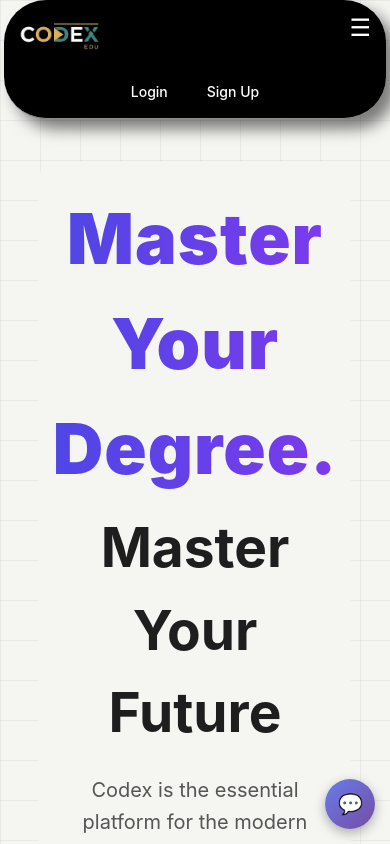
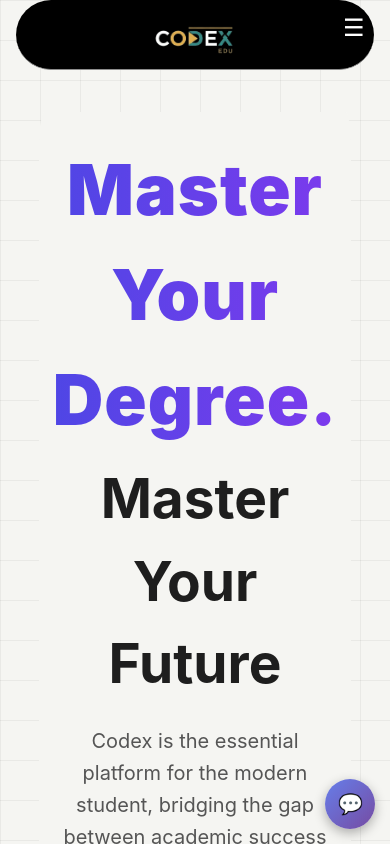
Before and after one commit to kumar-kanhaiya/CODEX_PROJECT, a React (Vite) app: page / in a window 390 px wide. Shown: the top 844 px of the page. Built offline with nearby package versions, Linux system fonts and the light colour scheme.

Commit message:
navbar fix

```diff
--- a/src/Components/HOME/navbar/navbar.css
+++ b/src/Components/HOME/navbar/navbar.css
@@ -3,98 +3,83 @@
     justify-content: space-between;
     align-items: center;
     padding: 10px 20px;
-    background-color: #000;
-    margin: 0 4% 5vh 4%;
+    background: #000;
     border-bottom: 1.5px solid #8d8d8d;
     border-radius: 5vh;
-    box-shadow: 10px 10px 15px rgba(0, 0, 0, 0.5);
+    margin: 0 4% 5vh 4%;
     color: white;
-    margin-top: 0.5vh;
     position: relative;
 }
 
 .logo img {
     height: 45px;
-    transition: transform 0.5s ease;
+    transition: 0.5s;
 }
-
 .logo img:hover {
+    transform: scale(1.3);
     cursor: pointer;
-    transform: scale(1.3);
 }
 
 .nav-items {
     display: flex;
-    color: white;
     gap: 40px;
-    transition: all 0.3s ease;
+    align-items: center;
 }
 
 .nav-items a {
+    color: white;
     text-decoration: none;
-    color: white;
     font-weight: 600;
-    transition: color 0.3s ease;
 }
-
 .nav-items a:hover {
     color: #1cf87f;
 }
 
+.auth-btn {
+    display: flex;
+    gap: 15px;
+}
+.auth-btn a {
+    color: white;
+    font-weight: 600;
+    text-decoration: none;
+}
+
 .nav-toggle {
     display: none;
-    font-size: 24px;
-    cursor: pointer;
 }
 
-.nav-toggle button {
-    background: none;
-    border: none;
+/* Mobile Auth Buttons Inside Menu */
+.mobile-auth {
+    display: none;
+    flex-direction: column;
+    gap: 15px;
+    padding: 20px;
+}
+.mobile-auth a {
     color: white;
-    font-size: 24px;
-    cursor: pointer;
+    font-size: 16px;
+    text-align: center;
 }
 
-.auth-btn {
-    display: flex;
-    gap: 10px;
-}
+/* Tablet */
+@media (max-width: 768px) {
 
-.auth-btn button {
-    padding: 5px 10px;
-    border: none;
-    background-color: transparent;
-    font-weight: 500;
-    color: white;
-    border-radius: 4px;
-    cursor: pointer;
-    transition: color 0.3s ease;
-}
-
-.auth-btn button:hover {
-    color: #1cf87f;
-}
-
-/* Tablet and smaller screens */
-@media (max-width: 768px) {
-    .parent {
-        margin: 0 2% 5vh 2%;
-        padding: 10px 15px;
+    .nav-toggle {
+        display: block;
+        font-size: 24px;
     }
 
     .nav-items {
         display: none;
+        flex-direction: column;
         position: absolute;
+        background: black;
         top: 100%;
         left: 0;
         right: 0;
-        background-color: #000;
-        flex-direction: column;
-        gap: 0;
         padding: 20px 0;
         border-radius: 0 0 5vh 5vh;
-        box-shadow: 0 10px 15px rgba(0, 0, 0, 0.5);
-        z-index: 10;
     }
 
     .nav-items.open {
@@ -102,59 +87,31 @@
     }
 
     .nav-items a {
-        padding: 15px 20px;
-        border-bottom: 1px solid #333;
+        padding: 15px;
+        border-bottom: 1px solid #222;
         width: 100%;
         text-align: center;
     }
 
-    .nav-toggle {
-        display: block;
+    .auth-btn {
+        display: none; /* hide desktop auth */
     }
 
-    .auth-btn {
-        display: none; /* Hide auth buttons on mobile for simplicity */
+    .mobile-auth {
+        display: flex; /* show login/signup inside menu */
     }
 }
 
-/* Mobile screens */
+/* Mobile */
 @media (max-width: 480px) {
     .parent {
-        margin: 0 1% 5vh 1%;
-        padding: 8px 12px;
         flex-direction: column;
-        align-items: stretch;
-    }
-
-    .logo {
-        text-align: center;
-        margin-bottom: 10px;
-    }
-
-    .nav-items {
-        padding: 15px 0;
-    }
-
-    .nav-items a {
-        padding: 12px 15px;
-        font-size: 14px;
+        padding: 12px;
     }
 
     .nav-toggle {
         position: absolute;
         top: 10px;
-        right: 15px;
-    }
-
-    .auth-btn {
-        display: flex;
-        justify-content: center;
-        margin-top: 10px;
-        gap: 15px;
-    }
-
-    .auth-btn button {
-        padding: 8px 12px;
-        font-size: 14px;
+        right: 10px;
     }
 }
--- a/src/Components/HOME/navbar/navbar.jsx
+++ b/src/Components/HOME/navbar/navbar.jsx
@@ -6,36 +6,39 @@ import logo from '../../../assets/logo.png';
 const Navbar = () => {
     const [isMenuOpen, setIsMenuOpen] = useState(false);
 
-    const toggleMenu = () => {
-        setIsMenuOpen(!isMenuOpen);
-    };
+    const closeMenu = () => setIsMenuOpen(false);
 
     return (
-        <>
         <div className="parent">
             <div className="logo">
-                    <Link to="/" onClick={() => setIsMenuOpen(false)}>
+                <Link to="/" onClick={closeMenu}>
                     <img src={logo} alt="Logo" />
                 </Link>
             </div>
 
             <div className={`nav-items ${isMenuOpen ? 'open' : ''}`}>
-                    <Link to="/" onClick={() => setIsMenuOpen(false)}>Home</Link>
-                    <Link to="/academic" onClick={() => setIsMenuOpen(false)}>Academic</Link>
-                    <Link to="/coding" onClick={() => setIsMenuOpen(false)}>Coding</Link>
-                    <Link to="/contact" onClick={() => setIsMenuOpen(false)}>Contact</Link>
+                <Link to="/" onClick={closeMenu}>Home</Link>
+                <Link to="/academic" onClick={closeMenu}>Academic</Link>
+                <Link to="/coding" onClick={closeMenu}>Coding</Link>
+                <Link to="/contact" onClick={closeMenu}>Contact</Link>
+
+                {/* Mobile-only auth buttons */}
+                <div className="mobile-auth">
+                    <Link to="/login" onClick={closeMenu}>Login</Link>
+                    <Link to="/signup" onClick={closeMenu}>Sign Up</Link>
+                </div>
             </div>
 
-                <div className="nav-toggle" onClick={toggleMenu}>
+            <div className="nav-toggle" onClick={() => setIsMenuOpen(!isMenuOpen)}>
                 <button>☰</button>
             </div>
 
+            {/* Desktop auth buttons */}
             <div className="auth-btn">
-                    <button className="login-btn">Login</button>
-                    <button className="signup-btn">Sign Up</button>
+                <Link to="/login" className="login-btn">Login</Link>
+                <Link to="/signup" className="signup-btn">Sign Up</Link>
             </div>
         </div>
-        </>
     );
 };
 
```
Lines whose indentation alone changed are shown as unchanged.
